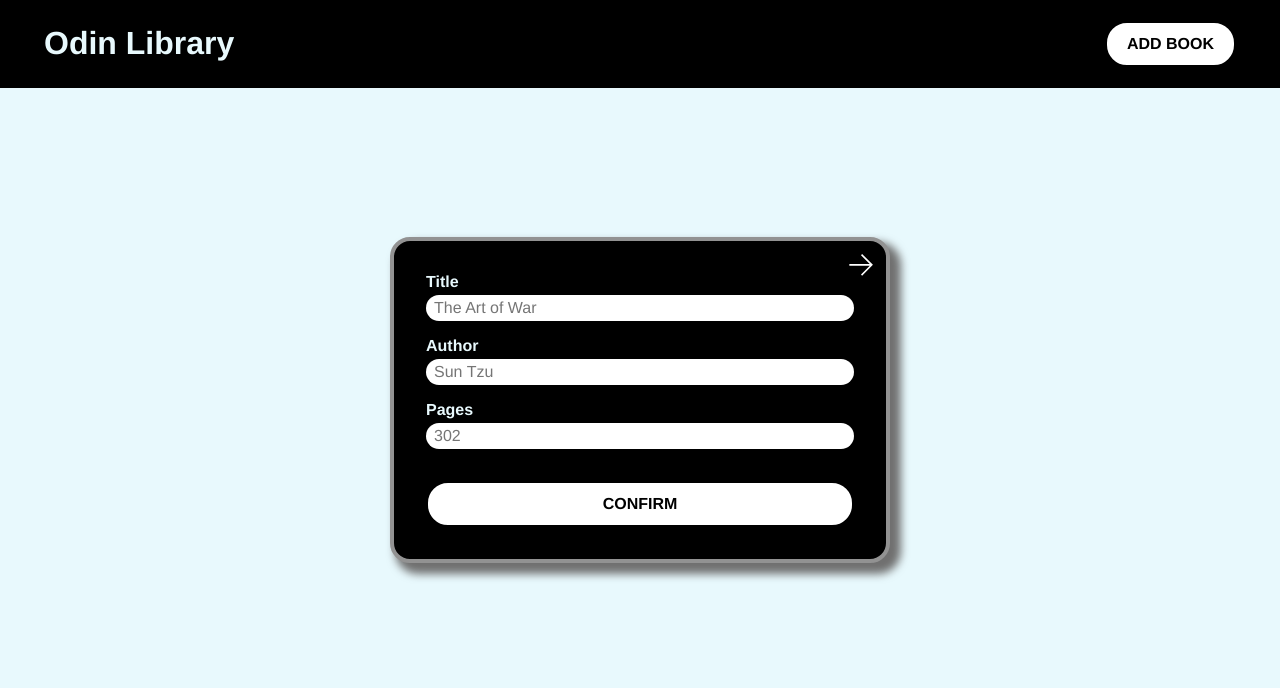
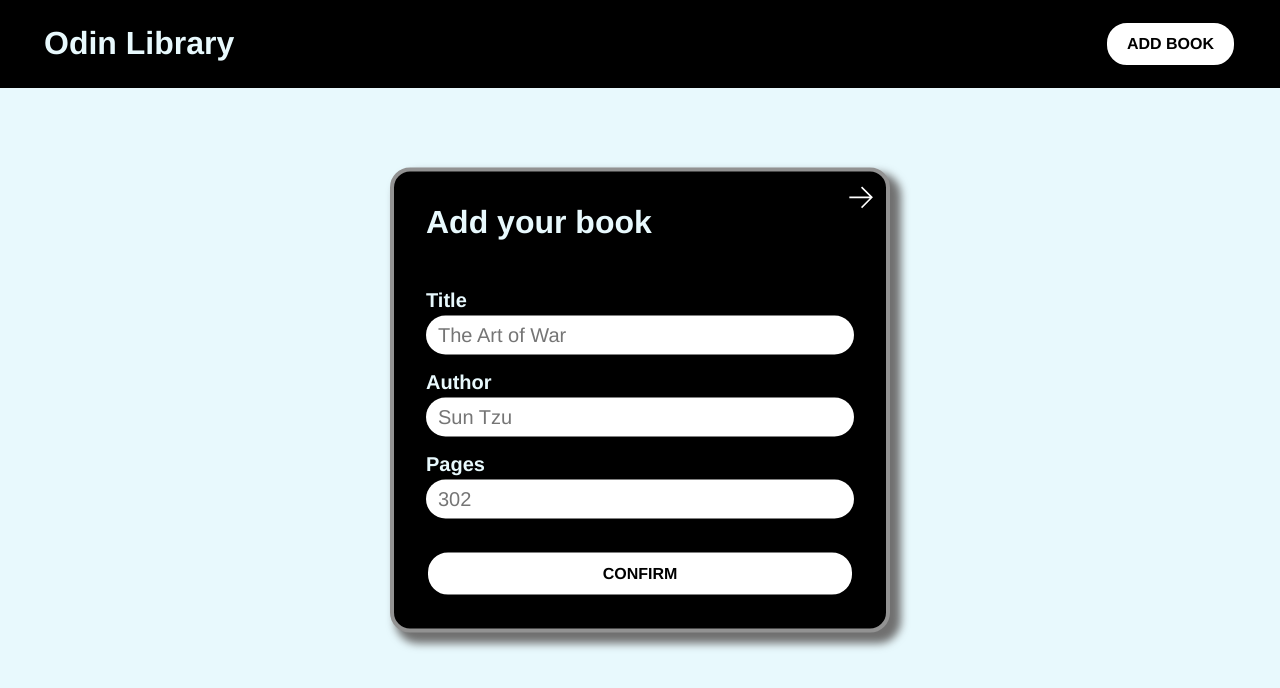
Before and after one commit to rhemz-ops/odin-library, a plain HTML site: page index.html in a window 1280 px wide. Both pictures are taken after a click on the button "ADD BOOK". Drawn offline with Linux system fonts and the light colour scheme.

Commit message:
Change size of input text

```diff
--- a/index.html
+++ b/index.html
@@ -14,6 +14,7 @@
     </header>
 
     <form id="form">
+        <h1>Add your book</h1>
         <img src="icons/arrow-left.svg" alt="right arrow" class="back-btn">
         <div class="inputs">
             <label for="title">Title</label>
--- a/styles.css
+++ b/styles.css
@@ -69,6 +69,10 @@ body {
     display: none;
 }
 
+#form h1{
+    margin-bottom: 3rem;
+}
+
 #form img {
     position: absolute;
     top: 1%;
@@ -81,6 +85,7 @@ body {
 
 #form .inputs {
     margin-bottom: 1rem;
+    font-size: 20px;
 }
 
 #form label {
@@ -90,11 +95,12 @@ body {
 
 #form input {
     display: block;
+    font-size: 20px;
     width: 100%;
     margin-top: 4px;
     border: none;
     border-radius: 20px;
-    padding: 4px 8px;
+    padding: 8px 12px;
 }
 
 #form button {
```
